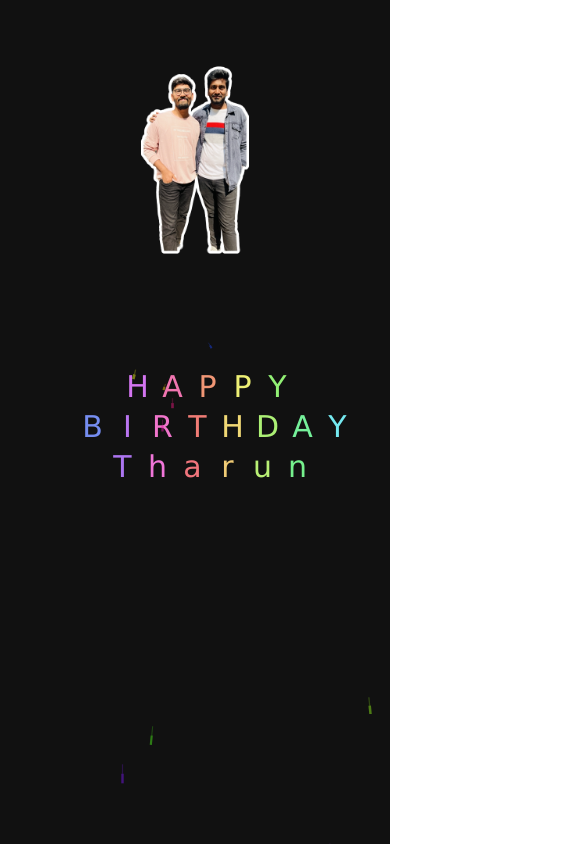
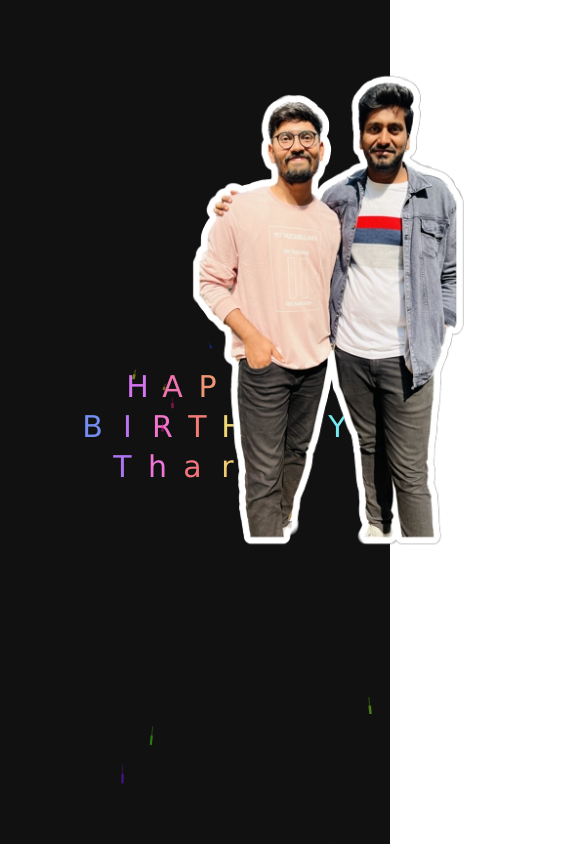
Before and after one commit to Arun-Sai-Gandham/tharun-happy-bday, a plain HTML site: page index.html in a window 390 px wide. Shown: the whole page, 578 px wide, since content can reach past the window. Drawn offline with Linux system fonts and the light colour scheme.

Commit message:
Update style.css

```diff
--- a/style.css
+++ b/style.css
@@ -27,14 +27,16 @@ body {
 }
 
 .imgg img {
-	width: 250px;
-	left: 20%;
+	width: 500px;
+	left: 0%;
 	position: absolute;
-	top: 30%;
+	top: 15%;
   }
-  @media only screen and (max-width: 1024px) {
+
+   @media only screen and (max-width: 500px) {
 	.imgg img {
-		left: 7%;
+		left: 20% !important;
+		width: 500px !important;
 	}
   }
   @media only screen and (max-width: 767px) {
@@ -42,7 +44,12 @@ body {
 		left: 0;
 		right: 0;
 		margin: 0px auto;
-		width: 200px;
+		width: 500px;
 		top: 60px;
 	  }
   }
+  @media only screen and (max-width: 1024px) {
+	.imgg img {
+		left: 23%;
+	}
+  }
```
